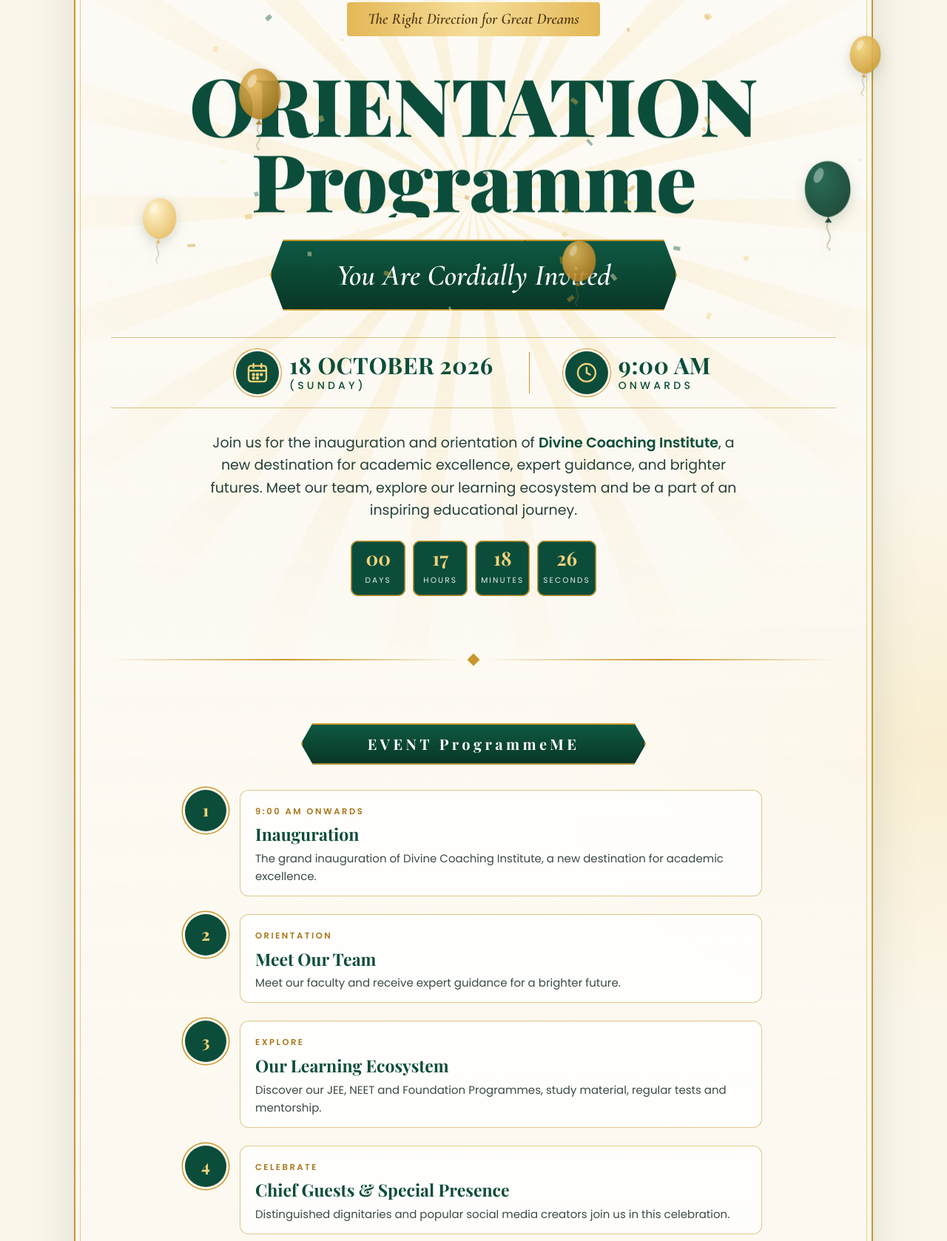
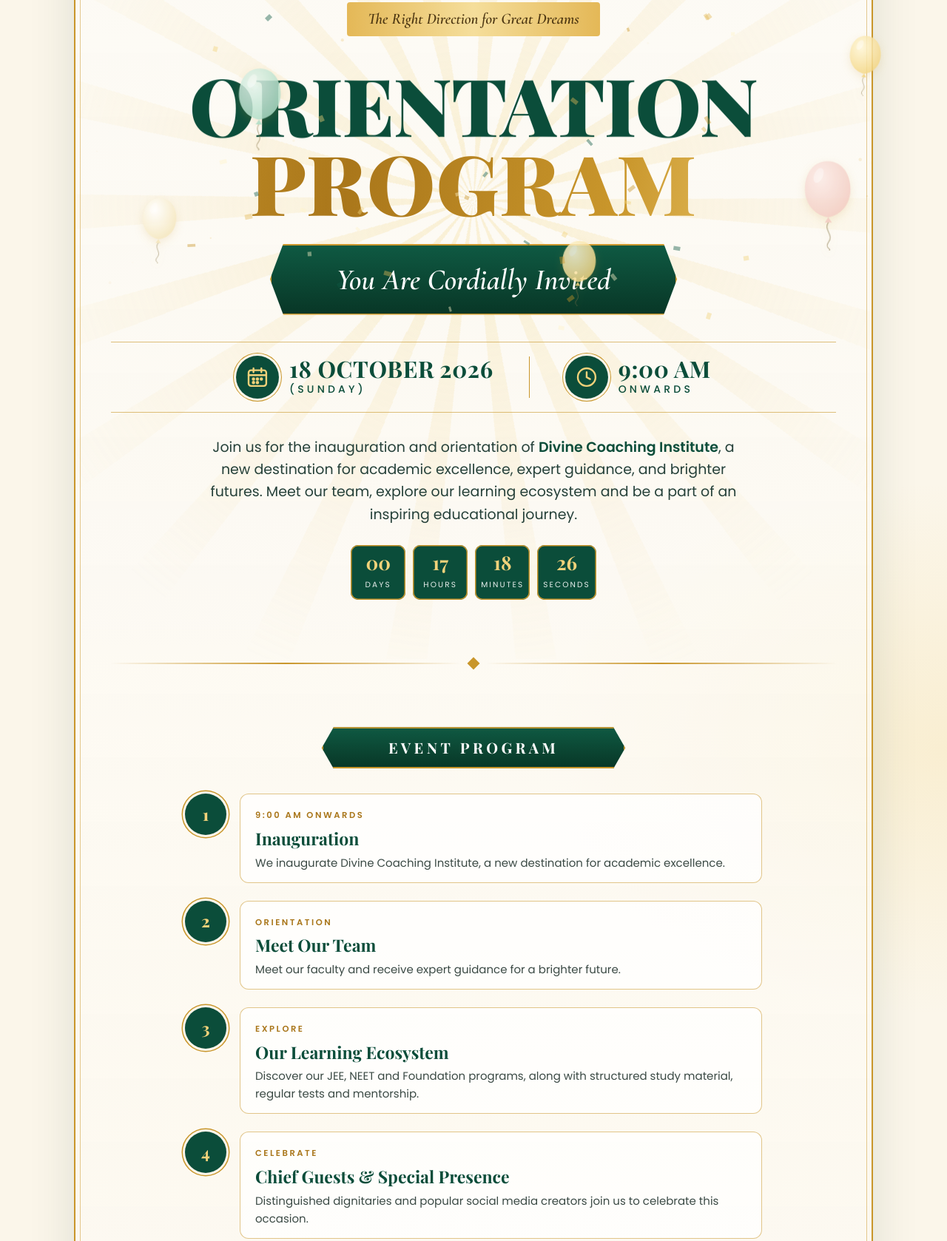
Before and after one commit to sanjaykv2025/divine-orientation, a plain HTML site: page index.html in a window 1280 px wide. Shown: the part 347-2025 px from the top of the page at 74% size. Drawn offline with nearby package versions, Linux system fonts and the light colour scheme; animation ran at ten frames a second.

Commit message:
Update index.html

```diff
--- a/index.html
+++ b/index.html
@@ -3,10 +3,10 @@
 <head>
 <meta charset="UTF-8">
 <meta name="viewport" content="width=device-width, initial-scale=1">
-<title>Orientation Programme | Divine Coaching Institute</title>
+<title>Orientation Program | Divine Coaching Institute</title>
 <meta name="description" content="You are cordially invited to the inauguration and orientation of Divine Coaching Institute — JEE | NEET | Foundation. 18 October 2026, 9:00 AM onwards, Vaishali Nagar, Jaipur.">
 <meta name="theme-color" content="#0B4D3A">
-<meta property="og:title" content="Orientation Programme | Divine Coaching Institute">
+<meta property="og:title" content="Orientation Program | Divine Coaching Institute">
 <meta property="og:description" content="The Right Direction for Great Dreams. Join us on 18 October 2026, 9:00 AM onwards.">
 <meta property="og:type" content="website">
 <link rel="preconnect" href="https://fonts.googleapis.com">
@@ -104,6 +104,12 @@
 .hero h1 .l2{display:block;font-weight:900;font-size:clamp(42px,11vw,112px);letter-spacing:1px;margin-top:2px}
 .mask{display:inline-block;overflow:hidden;vertical-align:bottom;padding:0 .04em}
 .mask>span{display:inline-block;will-change:transform}
+/* Gold gradient must be painted on the inner word span: background-clip:text on the parent does not show through masked children */
+.hero h1 .l2 .mask>span{
+  background:var(--gold-grad);background-size:220% 100%;
+  -webkit-background-clip:text;background-clip:text;
+  -webkit-text-fill-color:transparent;color:transparent;
+}
 .ribbon{
   position:relative;display:inline-block;margin:clamp(18px,3vw,30px) auto 0;
   padding:clamp(10px,1.6vw,16px) clamp(34px,8vw,90px);color:#fff;
@@ -130,12 +136,12 @@
 .cd span{font-size:10.5px;letter-spacing:.2em;text-transform:uppercase;opacity:.9}
 .cd-live{display:none;padding:12px 30px;border-radius:999px;background:var(--emerald);color:var(--gold-3);font-family:var(--f-display);font-size:22px;font-weight:700;box-shadow:inset 0 0 0 1.5px var(--gold-2)}
 
-/* ============ ProgrammeS ============ */
+/* ============ PROGRAMS ============ */
 .sec-title{display:inline-block;position:relative;font-family:var(--f-display);font-weight:700;letter-spacing:.22em;color:#fff;
   padding:12px clamp(36px,8vw,90px);font-size:clamp(14px,2.6vw,20px);
   background:linear-gradient(180deg,var(--emerald-2),var(--emerald-dark));box-shadow:inset 0 0 0 2px var(--gold-2);
   clip-path:polygon(16px 0,calc(100% - 16px) 0,100% 50%,calc(100% - 16px) 100%,16px 100%,0 50%)}
-.Programmes{display:grid;grid-template-columns:repeat(3,1fr);gap:0;margin-top:30px;border:1.5px solid var(--gold-2);border-radius:14px;background:rgba(255,255,255,.55)}
+.programs{display:grid;grid-template-columns:repeat(3,1fr);gap:0;margin-top:30px;border:1.5px solid var(--gold-2);border-radius:14px;background:rgba(255,255,255,.55)}
 .pcard{padding:28px clamp(8px,1.6vw,18px);position:relative;
   transform:perspective(800px) translateY(var(--ty,0)) rotateX(var(--rx,0deg)) rotateY(var(--ry,0deg));
   transition:transform .25s ease-out,box-shadow .35s,background .35s}
@@ -185,9 +191,9 @@
 
 /* ============ BALLOONS (rise bottom -> top) ============ */
 .balloons{position:fixed;inset:0;pointer-events:none;z-index:3;overflow:hidden}
-.balloon{position:absolute;bottom:-170px;left:var(--x);width:var(--s);opacity:.9;
+.balloon{position:absolute;bottom:-170px;left:var(--x);width:var(--s);opacity:.85;
   animation:rise var(--d) linear var(--dl) infinite;will-change:transform}
-.balloon svg{width:100%;height:auto;animation:bsway var(--sw) ease-in-out infinite alternate;filter:drop-shadow(0 6px 8px rgba(8,54,38,.18))}
+.balloon svg{width:100%;height:auto;animation:bsway var(--sw) ease-in-out infinite alternate;filter:drop-shadow(0 4px 6px rgba(201,150,43,.18))}
 @keyframes rise{from{transform:translateY(0)}to{transform:translateY(calc(-100vh - 340px))}}
 @keyframes bsway{from{transform:translateX(-18px) rotate(-5deg)}to{transform:translateX(18px) rotate(5deg)}}
 
@@ -204,7 +210,7 @@
 @keyframes shine{to{transform:translateX(120%)}}
 #logoWrap{filter:drop-shadow(0 6px 14px rgba(15,90,67,.28))}
 
-/* ============ ProgrammeME TIMELINE ============ */
+/* ============ PROGRAMME TIMELINE ============ */
 .timeline{position:relative;max-width:780px;margin:34px auto 0;text-align:left}
 .timeline::before{content:"";position:absolute;left:27px;top:8px;bottom:8px;width:2px;
   background:linear-gradient(var(--gold-3),var(--gold-2),var(--gold-1));transform-origin:top;transform:scaleY(var(--tl,1))}
@@ -230,7 +236,7 @@
   .creators{grid-template-columns:repeat(2,1fr)}
 }
 @media(max-width:620px){
-  .Programmes{grid-template-columns:1fr}
+  .programs{grid-template-columns:1fr}
   .pcard+.pcard{border-left:0;border-top:1px solid rgba(201,150,43,.55)}
   .dig{grid-template-columns:1fr}
   .creators{grid-template-columns:1fr}
@@ -321,9 +327,9 @@
       <div class="tagline">The Right Direction for Great Dreams</div>
     </header>
 
-    <h1 aria-label="Orientation Programme">
+    <h1 aria-label="Orientation Program">
       <span class="l1" data-words>ORIENTATION</span>
-      <span class="l1" data-words>Programme</span>
+      <span class="l2" id="programWord" data-words>PROGRAM</span>
     </h1>
 
     <div class="ribbon" data-hero>You Are Cordially Invited</div>
@@ -357,13 +363,13 @@
 
   <div class="section-sep"><span class="ln draw"></span><span class="diamond"></span><span class="ln draw"></span></div>
 
-  <!-- ===== EVENT ProgrammeME (after Orientation hero) ===== -->
-  <section id="Programmeme">
-    <div class="sec-title" data-reveal>EVENT ProgrammeME</div>
+  <!-- ===== EVENT PROGRAM (after Orientation hero) ===== -->
+  <section id="program">
+    <div class="sec-title" data-reveal>EVENT PROGRAM</div>
     <div class="timeline" id="timeline">
       <div class="tl-item">
         <div class="tl-num">1</div>
-        <div class="tl-card"><span class="tl-time">9:00 AM Onwards</span><h3>Inauguration</h3><p>The grand inauguration of Divine Coaching Institute, a new destination for academic excellence.</p></div>
+        <div class="tl-card"><span class="tl-time">9:00 AM Onwards</span><h3>Inauguration</h3><p>We inaugurate Divine Coaching Institute, a new destination for academic excellence.</p></div>
       </div>
       <div class="tl-item">
         <div class="tl-num">2</div>
@@ -371,22 +377,22 @@
       </div>
       <div class="tl-item">
         <div class="tl-num">3</div>
-        <div class="tl-card"><span class="tl-time">Explore</span><h3>Our Learning Ecosystem</h3><p>Discover our JEE, NEET and Foundation Programmes, study material, regular tests and mentorship.</p></div>
+        <div class="tl-card"><span class="tl-time">Explore</span><h3>Our Learning Ecosystem</h3><p>Discover our JEE, NEET and Foundation programs, along with structured study material, regular tests and mentorship.</p></div>
       </div>
       <div class="tl-item">
         <div class="tl-num">4</div>
-        <div class="tl-card"><span class="tl-time">Celebrate</span><h3>Chief Guests &amp; Special Presence</h3><p>Distinguished dignitaries and popular social media creators join us in this celebration.</p></div>
+        <div class="tl-card"><span class="tl-time">Celebrate</span><h3>Chief Guests &amp; Special Presence</h3><p>Distinguished dignitaries and popular social media creators join us to celebrate this occasion.</p></div>
       </div>
     </div>
   </section>
 
   <div class="section-sep"><span class="ln draw"></span><span class="diamond"></span><span class="ln draw"></span></div>
 
-  <!-- ===== SECTION 2: ProgrammeS ===== -->
-  <section id="Programmes">
-    <div class="sec-title" data-reveal>OUR ProgrammeS</div>
+  <!-- ===== SECTION 2: PROGRAMS ===== -->
+  <section id="programs">
+    <div class="sec-title" data-reveal>OUR PROGRAMS</div>
 
-    <div class="Programmes" data-stagger>
+    <div class="programs" data-stagger>
       <article class="pcard">
         <svg class="ic" viewBox="0 0 64 64" aria-hidden="true"><path d="M32 10 4 24l28 14 28-14z" fill="url(#gg)"/><path d="M16 32v13c0 4 7 8 16 8s16-4 16-8V32l-16 8z" fill="#B5791B"/><path d="M58 26v16" stroke="#B5791B" stroke-width="3" stroke-linecap="round"/></svg>
         <h3>JEE</h3>
@@ -538,7 +544,7 @@
 
   /* ---------- Rising balloons ---------- */
   function makeBalloons(){
-    var cols=[["#F2D27A","#C9962B"],["#1C7A5C","#0B4D3A"],["#E4B857","#A9761A"],["#fff3c9","#E4B857"],["#0F5A43","#083626"]];
+    var cols=[["#FFF6D6","#F2D27A"],["#E6F4EC","#A9D9C0"],["#FFEFD2","#F5D08A"],["#FFFFFF","#F3E3B5"],["#FBE9E4","#F1C8BD"],["#EAF6F0","#BFE3D0"]];
     var n = innerWidth<620 ? 9 : 14, html="";
     for(var i=0;i<n;i++){
       var c=cols[i%cols.length], s=34+Math.random()*40, d=15+Math.random()*12;
@@ -602,8 +608,8 @@
     .to(".pop",{scale:1,duration:.7,ease:"back.out(2.2)",stagger:.15},"-=.4")
     .to(".hero .intro,.hero .countdown,.hero .cd-live",{autoAlpha:1,y:0,duration:.8,stagger:.1},"-=.5");
 
-  /* Gold shimmer sweep across Programme (loop) */
-  gsap.fromTo("#ProgrammeWord",{backgroundPosition:"120% 0"},{backgroundPosition:"-120% 0",duration:3.2,ease:"none",repeat:-1,repeatDelay:1.4});
+  /* Gold shimmer sweep across PROGRAM (loop) */
+  gsap.fromTo("#programWord .mask>span",{backgroundPosition:"120% 0"},{backgroundPosition:"-120% 0",duration:3.2,ease:"none",repeat:-1,repeatDelay:1.4});
 
   /* ---------- Parallax on florals ---------- */
   gsap.utils.toArray(".floral").forEach(function(f,i){
@@ -616,7 +622,7 @@
     gsap.from(n,{autoAlpha:0,y:40,duration:.9,ease:"power3.out",scrollTrigger:Object.assign({trigger:n},base)});
   });
 
-  /* Programmes cards + feature strip: staggered rise */
+  /* Programs cards + feature strip: staggered rise */
   gsap.utils.toArray("[data-stagger]").forEach(function(g){
     gsap.from(g.children,{autoAlpha:0,y:50,duration:.8,stagger:.12,ease:"power3.out",clearProps:"transform,opacity,visibility",scrollTrigger:Object.assign({trigger:g},base)});
   });
@@ -645,14 +651,14 @@
     gsap.from(s.querySelector(".diamond"),{scale:0,rotate:-90,duration:.7,ease:"back.out(2)",scrollTrigger:{trigger:s,start:"top 92%",once:true}});
   });
 
-  /* Programmeme timeline: line draws on scroll, cards slide in */
+  /* Programme timeline: line draws on scroll, cards slide in */
   gsap.fromTo("#timeline",{"--tl":0},{"--tl":1,ease:"none",scrollTrigger:{trigger:"#timeline",start:"top 80%",end:"bottom 70%",scrub:true}});
   gsap.utils.toArray(".tl-item").forEach(function(it,i){
     gsap.from(it.querySelector(".tl-num"),{scale:0,duration:.6,ease:"back.out(2.4)",scrollTrigger:{trigger:it,start:"top 88%",once:true}});
     gsap.from(it.querySelector(".tl-card"),{autoAlpha:0,x:60,duration:.8,ease:"power3.out",clearProps:"transform,opacity,visibility",scrollTrigger:{trigger:it,start:"top 88%",once:true}});
   });
 
-  /* 3D tilt on Programme cards (mouse devices only) */
+  /* 3D tilt on program cards (mouse devices only) */
   if(window.matchMedia("(hover:hover)").matches){
     document.querySelectorAll(".pcard").forEach(function(card){
       card.addEventListener("mousemove",function(e){
```
